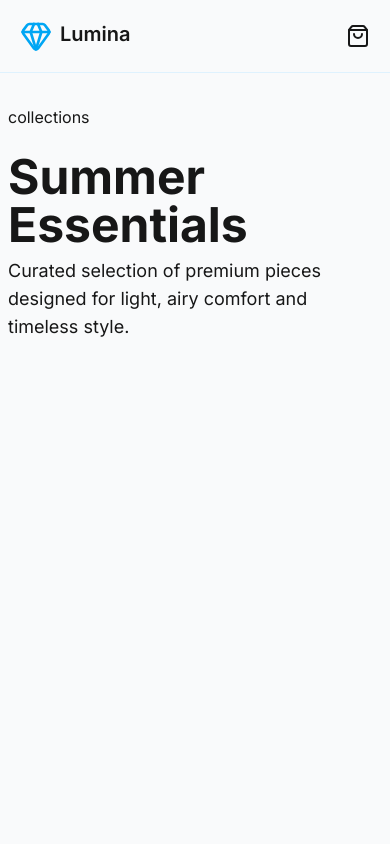
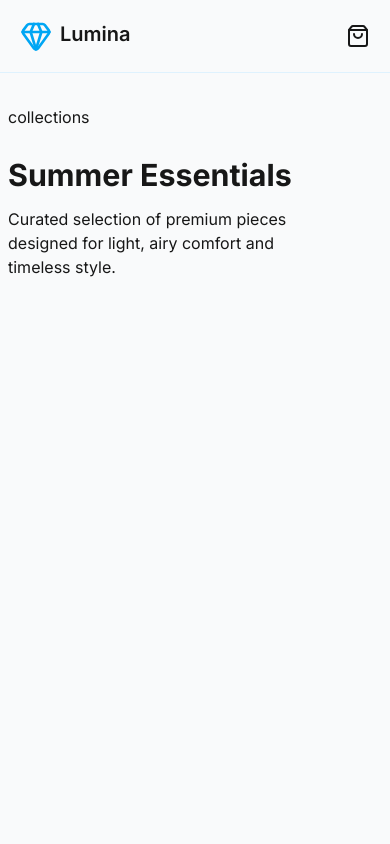
Before and after one commit to dev-dabid/next-ecommerce, a Next.js app: page /collections in a window 390 px wide. Shown: the top 844 px of the page. Built offline with nearby package versions, Linux system fonts and the light colour scheme.

Commit message:
style: update typography for Summer Essentials section with responsive text sizes

```diff
--- a/src/app/collections/page.tsx
+++ b/src/app/collections/page.tsx
@@ -9,8 +9,10 @@ export default function Page() {
         <Breadcrumb />
         <div className="mb-10">
           <div>
-            <h1 className="text-5xl font-bold mb-2">Summer Essentials</h1>
-            <p className="text-lg max-w-[53ch]">
+            <h1 className="text-[clamp(1.9rem,5vw,3rem)] font-bold mb-2">
+              Summer Essentials
+            </h1>
+            <p className="text-[clamp(1rem,2vw,1.125rem)] max-w-[30ch] md:max-w-[53ch]">
               Curated selection of premium pieces designed for light, airy
               comfort and timeless style.
             </p>
```
